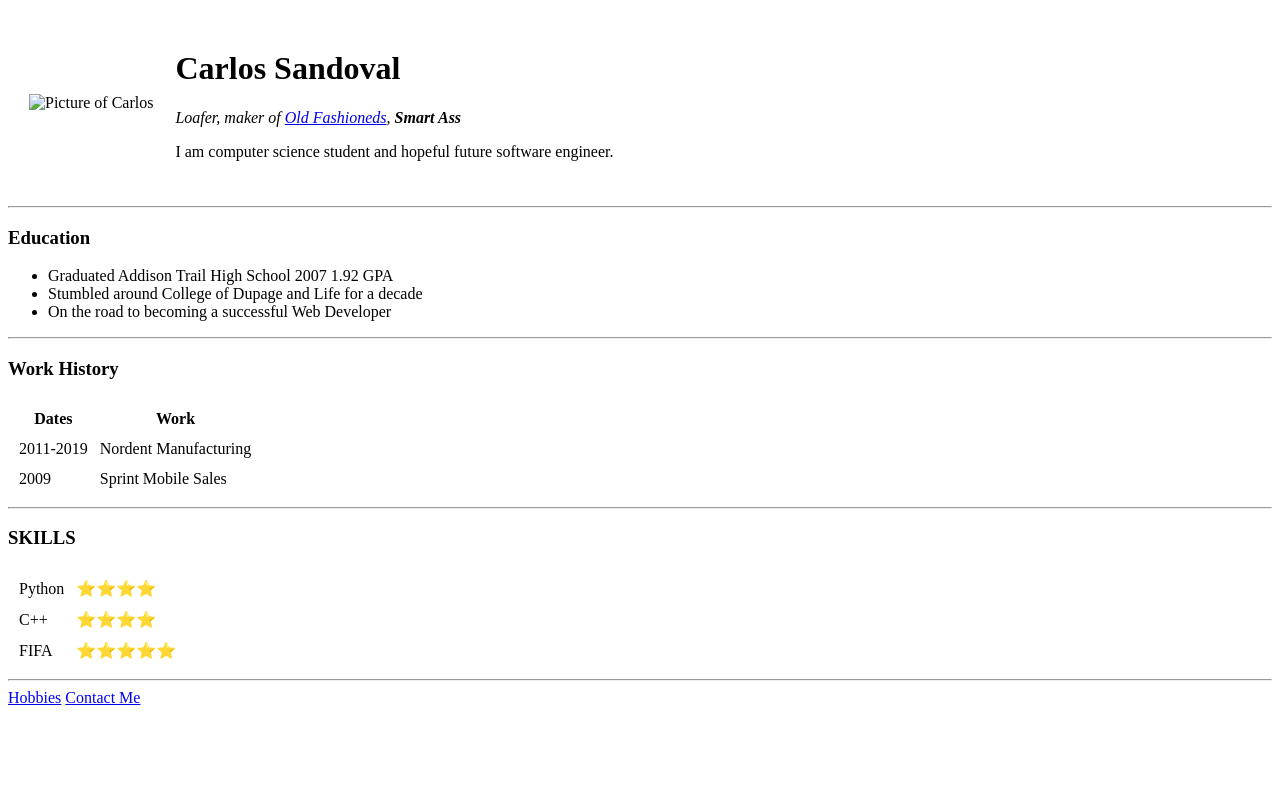
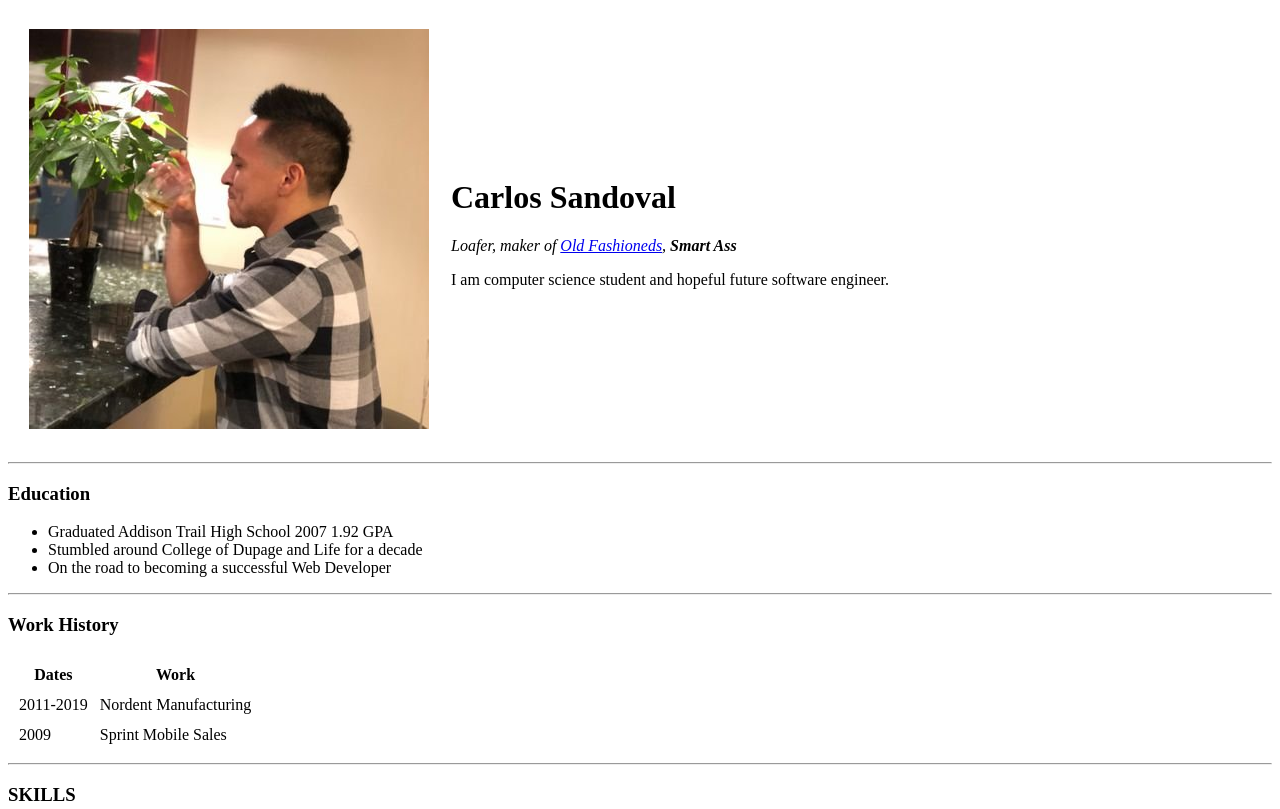
Before and after one commit to Carlos-88/CV, a plain HTML site: page index.html in a window 1280 px wide. Shown: the top 809 px of the page. Drawn offline with Linux system fonts and the light colour scheme.

Commit message:
Update index.html

```diff
--- a/index.html
+++ b/index.html
@@ -8,7 +8,7 @@
 <body>
    <table cellspacing="20">
       <tr>
-         <td><img src= "" alt="Picture of Carlos"></td>
+         <td><img src= "CV/carlos.jpg" alt="Picture of Carlos"></td>
          <td>
             <h1>Carlos Sandoval</h1>
             <p><em>Loafer, maker of <a href="https://www.esquire.com/food-drink/drinks/recipes/a3880/old-fashioned-drink-recipe/">Old Fashioneds</a>, <strong>Smart Ass</strong></em></p>
```
